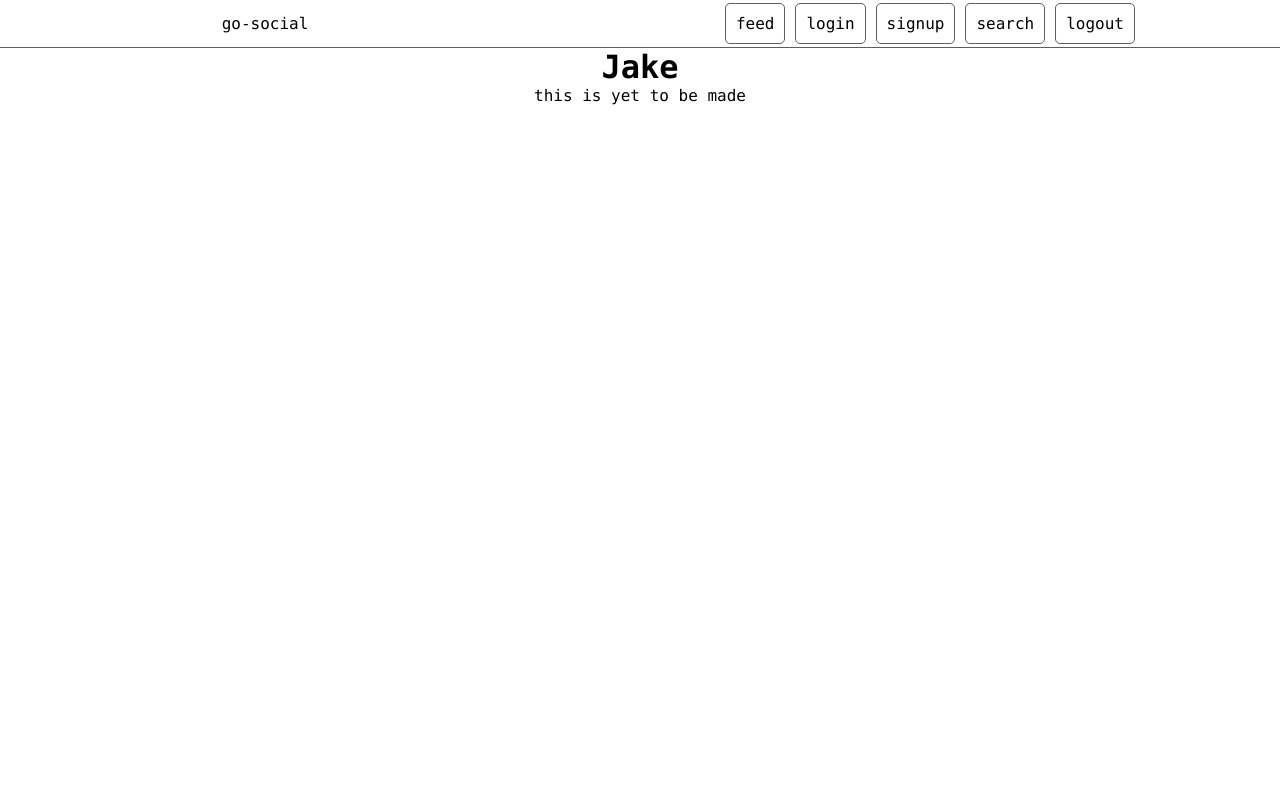
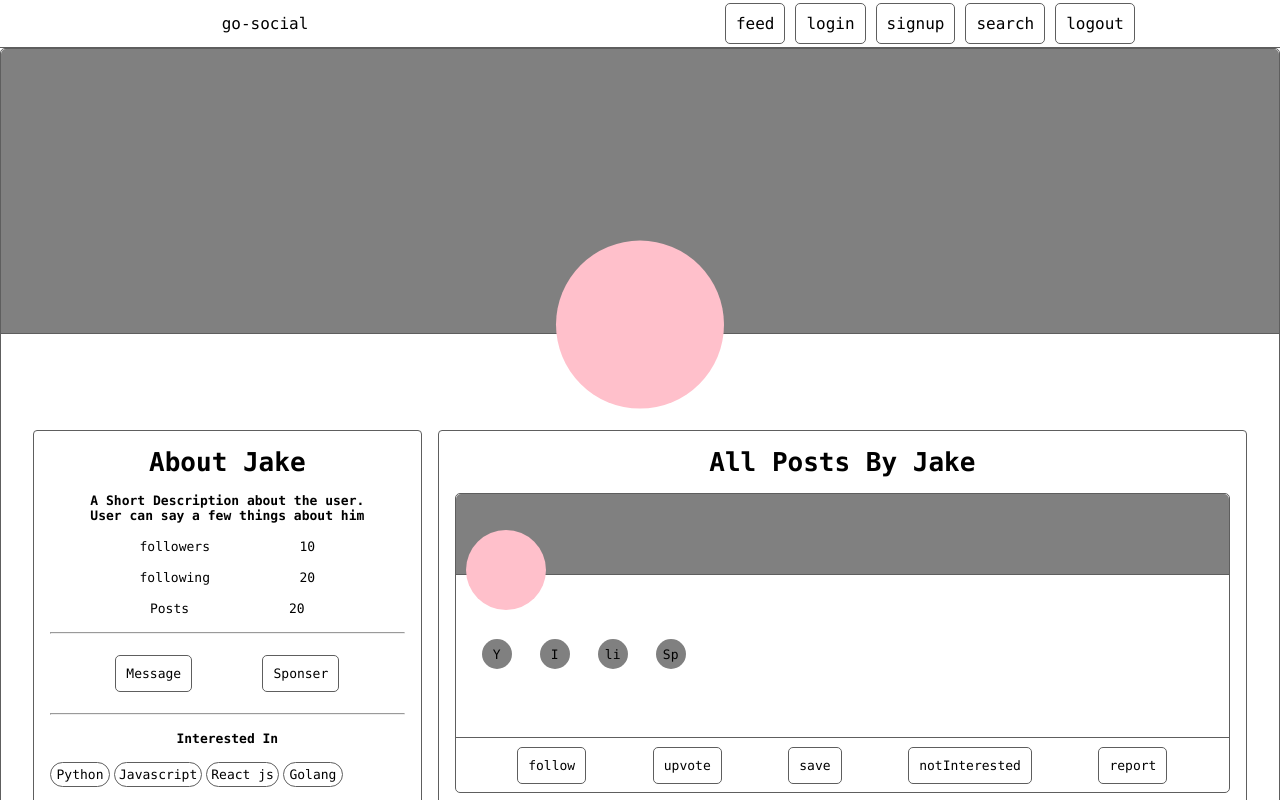
Before and after one commit to light-200/go-social, a React (Create React App) app: page /Jake in a window 1280 px wide. Shown: the top 800 px of the page. Built offline with nearby package versions, Linux system fonts and the light colour scheme.

Commit message:
add-user-page

```diff
--- a/src/pages/User.jsx
+++ b/src/pages/User.jsx
@@ -1,12 +1,78 @@
 import { useParams } from "react-router-dom";
+import "../style/user.css"
+import Post from "../components/post";
 
 export default function User() {
   let { user } = useParams();
 
   return (
-    <div>
-      <h1>{user}</h1>
-      <div>this is yet to be made</div>
+      <div className="userCard">
+      <div className="userHeader">
+        <div className="userBanner"></div>
+        <div className="userPicture"></div>
+      </div>
+      {/* done till here */}
+      <div className="userBody">
+       <div className="userStats">
+        <div className="userName">
+          <h1>About {user}</h1>
+        </div>
+        <div className="userDesc">
+         <h4>A Short Description about the user. User can say a few things about him</h4>
+        </div>
+       <div className="followers">
+            <div>followers</div>
+            <span>10</span>
+          </div>
+          <div className="following">
+            <div>following</div>
+            <span>20</span>
+          </div>
+          <div className="following">
+            <div>Posts</div>
+            <span>20</span>
+          </div>
+          <hr />
+          <div className="following">
+            <span className="btn ">Message</span>
+            <span className="btn">Sponser</span>
+          </div>
+          <hr />
+          <div className="following">
+            <div><h4>Interested In</h4></div>
+          </div>
+
+          <div className="tags">
+            <div className="userTag">
+              Python
+            </div>
+            <div className="userTag">
+              Javascript
+            </div>
+            <div className="userTag">
+              React js
+            </div>
+            <div className="userTag">
+              Golang
+            </div>
+            <div className="userTag">
+              Express js
+            </div>
+          </div>
+       </div>
+       {/* post section */}
+       <div className="userPost">
+         <div>
+           <h1>All Posts By {user}</h1>
+         </div>
+         <Post name={""} />
+         <Post name={""} />
+         <Post name={""} />
+         <Post name={""} />
+         <Post name={""} />
+
+       </div>
+      </div>
     </div>
   );
 }
--- /dev/null
+++ b/src/style/user.css
@@ -0,0 +1,170 @@
+.userCard {
+    min-width: 250px;
+    height: 999px;
+    min-height: 999px;
+    display: flex;
+    flex-direction: column;
+    border: 1px solid rgb(94, 94, 94);
+    border-radius: 5px;
+    font-size: small;
+  }
+
+  .userHeader {
+    flex: 1;
+    position: relative;
+  }
+
+  .userBanner {
+    width: 100%;
+    background-color: gray;
+    height: 100%;
+    border-radius: 5px 5px 0 0;
+  }
+
+  .userPicture {
+    width: 168px;
+    height: 168px;
+    border-radius: 100px;
+    /* margin-left: 10px; */
+    display: block;
+    margin: 0 auto;
+    background-color: pink;
+    transform: translateY(-55%);
+  }
+
+  .userBody {
+    flex: 2.5;
+    display: grid;
+    gap: 1rem;
+    grid-template-columns: 1fr 2fr;
+    border: solid rgb(94, 94, 94);
+    border-width: 1px 0;
+  }
+
+  .userStats {
+    margin-top: 6rem;
+    margin-left: 2rem;
+    height: max-content;
+    padding: 1rem;
+    border: 1px solid rgb(94, 94, 94);
+    border-radius: 4px ;
+  }
+
+
+  .userPost{
+    margin-top: 6rem;
+    margin-right: 2rem;
+    height: 500px;
+    padding: 1rem;
+    border: 1px solid rgb(94, 94, 94);
+    overflow: scroll;
+    border-radius: 4px ;
+
+  }
+
+  .userStats .followers {
+    flex: 1;
+    display: flex;
+    justify-content: space-evenly;
+    margin: 1rem 0 ;
+  }
+  .userStats .following {
+    display: flex;
+    flex: 1;
+    justify-content: space-evenly;
+    margin: 1rem 0 ;
+  }
+
+  .userIcons {
+    margin: auto;
+    padding: 1rem;
+    max-width: 200px;
+    display: grid;
+    list-style-type: none;
+    grid-template-columns: repeat(auto-fit, minmax(40px, 50px));
+    place-items: center;
+    gap: 0.5rem;
+  }
+
+  .userIcons a {
+    width: 30px;
+    height: 30px;
+    border-radius: 50%;
+    background-color: gray;
+    display: grid;
+    place-content: center;
+    position: relative;
+  }
+
+  .userFooter {
+    padding: 1rem;
+    height: min-content;
+  }
+
+  .socialsBtn {
+    transition: transform 100ms ease-out;
+    -webkit-transition: transform 100ms ease-out;
+    position: relative;
+    overflow: hidden;
+  }
+
+  .socialsBtn::before {
+    content: "";
+    position: absolute;
+    top: 0;
+    left: 0;
+    right: 100%;
+    bottom: 0;
+    z-index: -1;
+    background-color: rgb(12, 12, 12);
+    transition: right 200ms ease-in;
+    -webkit-transition: right 200ms ease-in;
+  }
+
+  .socialsBtn:hover {
+    color: white;
+    border-color: transparent;
+    cursor: pointer;
+    background-color: transparent;
+  }
+
+  .socialsBtn:hover::before {
+    right: 0;
+  }
+
+  .socialsBtn:active {
+    transform: translate(0, 5px);
+  }
+
+  .userTag{
+    width: max-content;
+    height: max-content;
+    min-width: 60px;
+    border: 1px solid rgb(94, 94, 94);
+    padding: 4px;
+    border-radius: 24px;
+
+  }
+
+  .tags{
+    display: flex;
+    gap: 4px;
+    flex-wrap: wrap;
+    overflow: scroll;
+    /* border: 1px solid rgb(94, 94, 94); */
+    height: 100px;
+  }
+
+  .userTag:hover{
+    color: white;
+    border-color: transparent;
+    cursor: pointer;
+    background: #383736;
+
+  }
+
+.userDesc{
+    /* border: 1px solid rgb(94, 94, 94); */
+    margin-top: 1rem;
+    padding: 0 2rem;
+}
```
